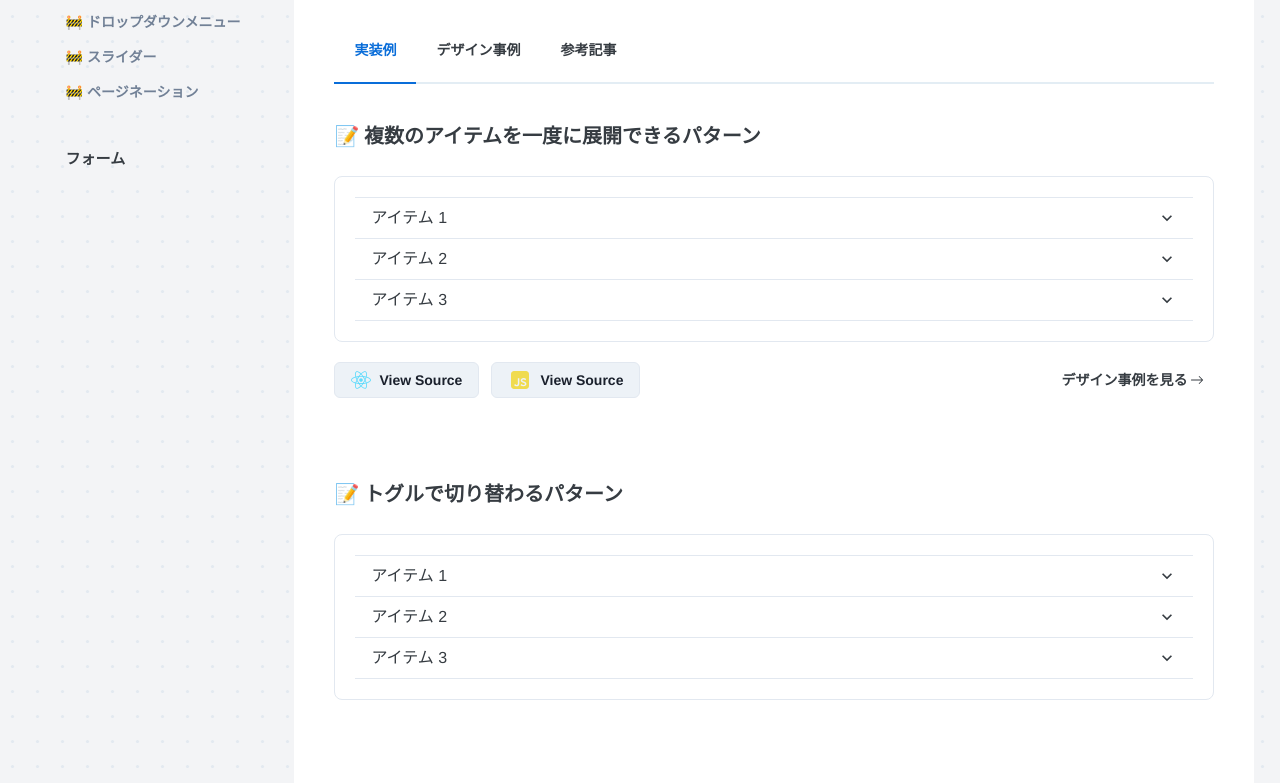
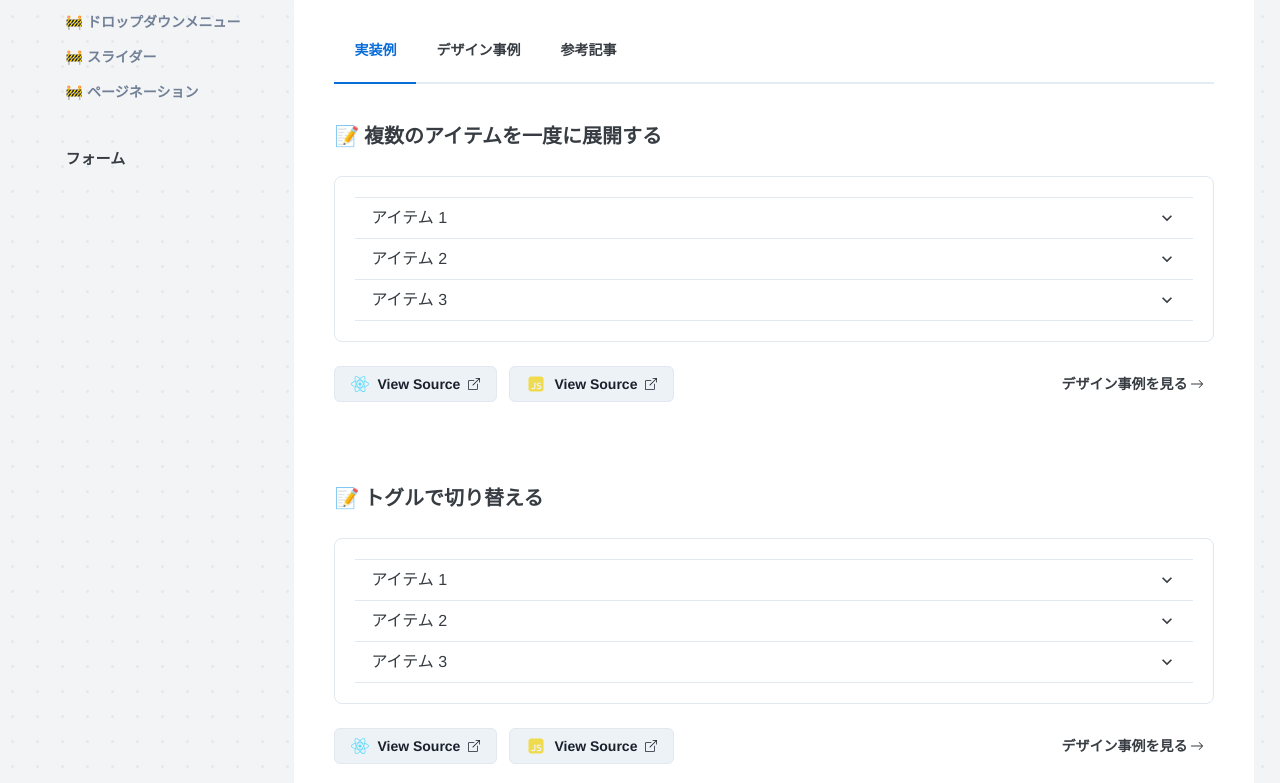
Before and after one commit to kokoro-hart/ui-components-chakra, a Next.js app: page /reference/accordion/demos in a window 1280 px wide. Shown: the part 571-1354 px from the top of the page. Built offline with nearby package versions, Linux system fonts and the light colour scheme.

Commit message:
feat: storage commit

```diff
--- a/src/components/Elements/ButtonPrimary/ButtonPrimary.tsx
+++ b/src/components/Elements/ButtonPrimary/ButtonPrimary.tsx
@@ -1,4 +1,4 @@
-import { As, Button, ChakraProps } from "@chakra-ui/react";
+import { As, Button } from "@chakra-ui/react";
 import { FC, ReactNode, ReactElement } from "react";
 
 type Props = {
@@ -7,29 +7,28 @@ type Props = {
   rightIcon?: ReactElement;
   as?: As;
   href?: string;
-  props?: ChakraProps;
+  target?: string;
 };
 
 export const ButtonPrimary: FC<Props> = ({
   children,
   leftIcon,
   as = "button",
-  href,
   rightIcon,
-  props,
+  ...props
 }) => {
   return (
     <Button
-      {...props}
       as={as}
-      href={href}
       leftIcon={leftIcon}
       rightIcon={rightIcon}
       border="1px solid"
       borderColor="gray.200"
-      fontSize="14px"
+      fontSize={{ base: "12px", md: "14px" }}
       height={9}
       lineHeight="1"
+      px={{ base: "10px", md: "16px" }}
+      {...props}
     >
       {children}
     </Button>
--- a/src/features/Reference/Accordion/AccordionCases.tsx
+++ b/src/features/Reference/Accordion/AccordionCases.tsx
@@ -25,10 +25,10 @@ export const AccordionCases: FC<ChakraProps> = ({ ...props }) => {
   const { goodpatch, richka, zozo } = cases;
   return (
     <>
-      <Stack spacing={{ base: "48px", md: "84px" }} {...props}>
+      <Stack spacing={{ base: "64px", md: "84px" }} {...props}>
         <Box as="section">
           <Heading as="h2" fontSize={{ base: "18px", md: "20px" }}>
-            📝 複数のアイテムを一度に展開できるパターン
+            📝 複数のアイテムを一度に展開する
           </Heading>
           <Grid
             templateColumns={{ base: "repeat(2, 1fr)" }}
@@ -50,7 +50,7 @@ export const AccordionCases: FC<ChakraProps> = ({ ...props }) => {
         </Box>
         <Box as="section">
           <Heading as="h2" fontSize={{ base: "18px", md: "20px" }}>
-            📝 トグルで切り替わるパターン
+            📝 トグルで切り替える
           </Heading>
 
           <VideoModalTrigger
--- a/src/features/Reference/Accordion/AccordionDemos.tsx
+++ b/src/features/Reference/Accordion/AccordionDemos.tsx
@@ -1,20 +1,18 @@
-import { Box, ChakraProps, Flex, Heading, Stack } from "@chakra-ui/react";
+import { Box, ChakraProps, Heading, Stack } from "@chakra-ui/react";
 import { FC } from "react";
-import { FaReact } from "react-icons/fa";
-import { RiJavascriptFill } from "react-icons/ri";
 
-import { ButtonPrimary } from "@/components/Elements/ButtonPrimary";
-import { LinkMore } from "@/components/Elements/LinkMore";
 import { Accordion } from "@/features/Reference/Accordion";
 import { getPath } from "@/utils";
+
+import { ViewSourceArea } from "../ViewSourceArea";
 
 export const AccordionDemos: FC<ChakraProps> = ({ ...props }) => {
   return (
     <>
-      <Stack spacing={{ base: "48px", md: "84px" }} {...props}>
+      <Stack spacing={{ base: "64px", md: "84px" }} {...props}>
         <Box as="section">
           <Heading as="h2" fontSize={{ base: "18px", md: "20px" }}>
-            📝 複数のアイテムを一度に展開できるパターン
+            📝 複数のアイテムを一度に展開する
           </Heading>
           <Box
             mt={{ base: "20px", md: "28px" }}
@@ -25,34 +23,16 @@ export const AccordionDemos: FC<ChakraProps> = ({ ...props }) => {
           >
             <Accordion allowMultiple />
           </Box>
-          <Flex
-            justifyContent="space-between"
-            alignItems="center"
-            mt={{ base: "12px", md: "20px" }}
-            pr="10px"
-          >
-            <Flex alignItems="center" gap={3}>
-              <ButtonPrimary
-                leftIcon={<FaReact color="#61DBFB" size={20} />}
-                href={getPath.cases("accordion")}
-                as="a"
-              >
-                View Source
-              </ButtonPrimary>
-              <ButtonPrimary
-                leftIcon={<RiJavascriptFill color="#F0DB4F" size={24} />}
-                href={getPath.cases("accordion")}
-                as="a"
-              >
-                View Source
-              </ButtonPrimary>
-            </Flex>
-            <LinkMore href={getPath.cases("accordion")}>デザイン事例を見る</LinkMore>
-          </Flex>
+          <ViewSourceArea
+            mt={{ base: "20px", md: "24px" }}
+            react={getPath.cases("accordion")}
+            vanilla={getPath.cases("accordion")}
+            design={getPath.cases("accordion")}
+          />
         </Box>
         <Box as="section">
           <Heading as="h2" fontSize={{ base: "18px", md: "20px" }}>
-            📝 トグルで切り替わるパターン
+            📝 トグルで切り替える
           </Heading>
           <Box
             mt={{ base: "20px", md: "28px" }}
@@ -63,10 +43,16 @@ export const AccordionDemos: FC<ChakraProps> = ({ ...props }) => {
           >
             <Accordion allowToggle />
           </Box>
+          <ViewSourceArea
+            mt={{ base: "20px", md: "24px" }}
+            react={getPath.cases("accordion")}
+            vanilla={getPath.cases("accordion")}
+            design={getPath.cases("accordion")}
+          />
         </Box>
         <Box as="section">
           <Heading as="h2" fontSize={{ base: "18px", md: "20px" }}>
-            📝 はじめに1つ開いておくパターン
+            📝 はじめに1つ開いておく
           </Heading>
           <Box
             mt={{ base: "20px", md: "28px" }}
@@ -77,6 +63,11 @@ export const AccordionDemos: FC<ChakraProps> = ({ ...props }) => {
           >
             <Accordion allowToggle defaultIndex={[0]} />
           </Box>
+          <ViewSourceArea
+            mt={{ base: "20px", md: "24px" }}
+            react={getPath.cases("accordion")}
+            vanilla={getPath.cases("accordion")}
+          />
         </Box>
       </Stack>
     </>
--- a/src/features/Reference/Fv/Fv.tsx
+++ b/src/features/Reference/Fv/Fv.tsx
@@ -40,7 +40,7 @@ export const Fv: FC<FvProps> = ({ thumbnail, title, role, impetus }) => {
           <Heading as="h1" fontSize={{ base: "24px", md: "30px" }}>
             {title}
           </Heading>
-          <Stack mt="12px">
+          <Stack mt="12px" px={{ base: "20px", md: "40px" }}>
             <List as="dl" spacing={3}>
               {dlList.map(({ dt, dd }) => (
                 <ListItem as="div" display="flex" alignItems="center" gap="17px" key={dt}>
--- /dev/null
+++ b/src/features/Reference/ViewSourceArea/ViewSourceArea.tsx
@@ -0,0 +1,53 @@
+import { ChakraProps, Flex } from "@chakra-ui/react";
+import { FC } from "react";
+import { BsBoxArrowUpRight } from "react-icons/bs";
+import { FaReact } from "react-icons/fa";
+import { RiJavascriptFill } from "react-icons/ri";
+
+import { ButtonPrimary } from "@/components/Elements/ButtonPrimary";
+import { LinkMore } from "@/components/Elements/LinkMore";
+
+type ViewSourceAreaProps = ChakraProps & {
+  react?: string;
+  vanilla?: string;
+  design?: string;
+};
+
+export const ViewSourceArea: FC<ViewSourceAreaProps> = ({ react, vanilla, design, ...props }) => {
+  return (
+    <Flex
+      justifyContent="space-between"
+      alignItems="center"
+      pr="10px"
+      flexWrap="wrap"
+      gap="12px"
+      {...props}
+    >
+      <Flex alignItems="center" gap={3}>
+        {react && (
+          <ButtonPrimary
+            leftIcon={<FaReact color="#61DBFB" size={18} />}
+            rightIcon={<BsBoxArrowUpRight size={12} />}
+            as="a"
+            href={react}
+            target="_blank"
+          >
+            View Source
+          </ButtonPrimary>
+        )}
+        {vanilla && (
+          <ButtonPrimary
+            leftIcon={<RiJavascriptFill color="#F0DB4F" size={20} />}
+            rightIcon={<BsBoxArrowUpRight size={12} />}
+            as="a"
+            href={vanilla}
+            target="_blank"
+          >
+            View Source
+          </ButtonPrimary>
+        )}
+      </Flex>
+      {design && <LinkMore href={design}>デザイン事例を見る</LinkMore>}
+    </Flex>
+  );
+};
--- /dev/null
+++ b/src/features/Reference/ViewSourceArea/index.ts
@@ -0,0 +1 @@
+export * from "./ViewSourceArea";
```
